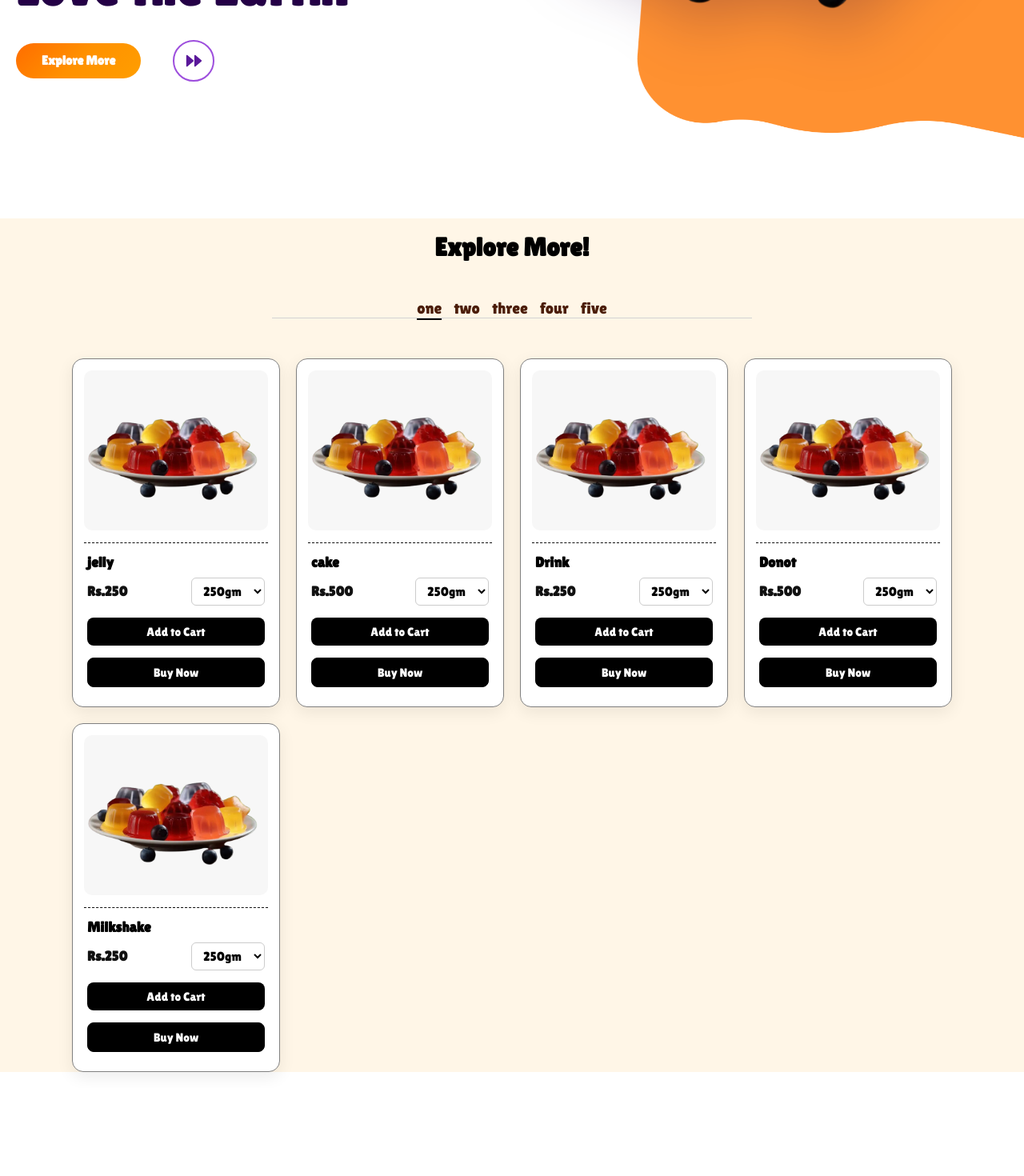
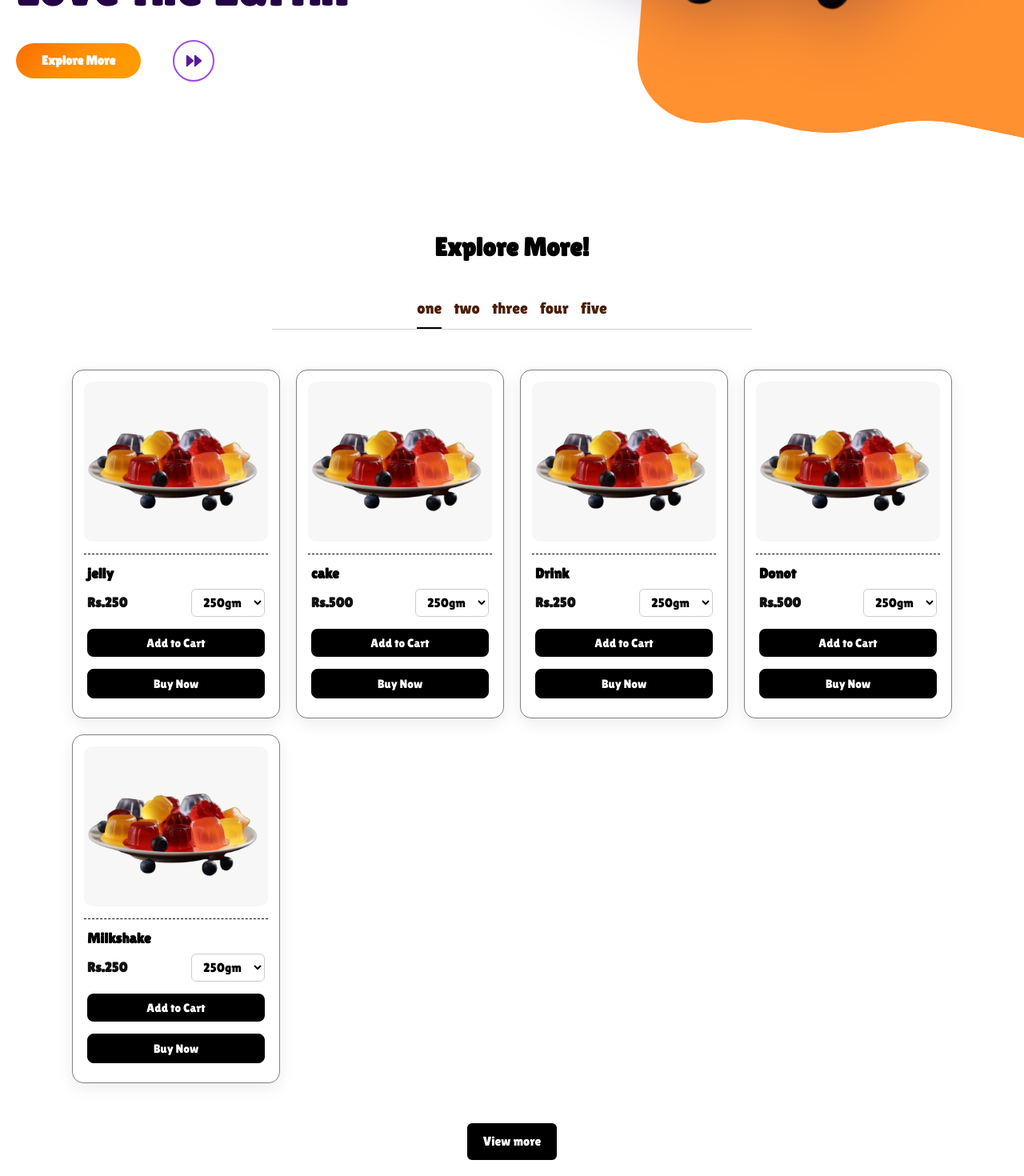
Before and after one commit to Tanvi-1496/zatpatrecepie, a React (Vite) app in the folder frontend/zatpatreceipe/: page / in a window 1280 px wide. Shown: the part 507-1977 px from the top of the page at 80% size. Before the commit the page ends 1867 px from the top, so only its background shows below. Built offline with nearby package versions, Linux system fonts and the light colour scheme.

Commit message:
added-view-more-products

```diff
--- a/frontend/zatpatreceipe/src/Router/index.jsx
+++ b/frontend/zatpatreceipe/src/Router/index.jsx
@@ -14,6 +14,10 @@ const Router = () => {
   const cart = JSON.parse(localStorage.getItem("cart")) || [];
 
   const [cartProducts, setCartProducts] = useState(cart);
+
+  cartOpen
+    ? (document.body.style.overflow = "hidden")
+    : (document.body.style.overflow = "auto");
 
   const [cards, setCards] = useState([
     {
--- a/frontend/zatpatreceipe/src/sections/Home/Exploremore/index.jsx
+++ b/frontend/zatpatreceipe/src/sections/Home/Exploremore/index.jsx
@@ -1,8 +1,9 @@
 import React, { useState, useEffect } from "react";
 import "../../../styles/Home/Exploremore/index.css";
 
+export const calcPriceAccToWeight = (weight) => {
+  console.log(weight);
 
-export const calcPriceAccToWeight = (weight) => {
   switch (weight) {
     case 250:
       return 1;
@@ -10,14 +11,13 @@ export const calcPriceAccToWeight = (weight) => {
       return 2;
     case 750:
       return 3;
-    case 1:
+    case 1000:
       return 4;
   }
 };
 
 const Exploremore = ({ setCartOpen, setCartProducts, cards, setCards }) => {
   const [activeCat, setActiveCat] = useState("one");
-
 
   const addToCart = (card) => {
     setCartProducts((prev) => {
@@ -76,16 +76,15 @@ const Exploremore = ({ setCartOpen, setCartProducts, cards, setCards }) => {
                       Rs.{card.price * calcPriceAccToWeight(card.weight)}
                     </p>
                     <select
+                      value={card.weight || 250}
                       onChange={(e) =>
-                        handleWeights(card.id, e.target.value)
+                        handleWeights(card.id, Number(e.target.value))
                       }
                     >
-                      <option selected value={250}>
-                        250gm
-                      </option>
+                      <option value={250}>250gm</option>
                       <option value={500}>500gm</option>
                       <option value={750}>750gm</option>
-                      <option value={1}>1kg</option>
+                      <option value={1000}>1kg</option>
                     </select>
                   </div>
                   {/* <p className='product_desc'>
@@ -105,6 +104,8 @@ const Exploremore = ({ setCartOpen, setCartProducts, cards, setCards }) => {
               </div>
             ))}
         </div>
+
+        <a href = "all-products" className="view-more">View more</a>
       </div>
     </div>
   );
--- a/frontend/zatpatreceipe/src/styles/AllProducts/index.css
+++ b/frontend/zatpatreceipe/src/styles/AllProducts/index.css
@@ -63,10 +63,10 @@
   flex-direction: column;
 }
 
-.product_item:hover {
+/* .product_item:hover {
   transform: translateY(-6px);
   box-shadow: 0 12px 30px rgba(0, 0, 0, 0.15);
-}
+} */
 
 /* PRODUCT IMAGE */
 .product_img {
--- a/frontend/zatpatreceipe/src/styles/Home/Exploremore/index.css
+++ b/frontend/zatpatreceipe/src/styles/Home/Exploremore/index.css
@@ -1,7 +1,6 @@
 .exploremore_container {
     width: 100%;
     min-height: 100%;
-    background-color: #fff6e7;
     display: flex;
     justify-content: center;
     flex-direction: column;
@@ -30,7 +29,7 @@
     gap: 15px;
     display: flex;
     flex-wrap: wrap;
-    padding-bottom: 2px;
+    padding-bottom: 16px;
     border-bottom: 1px solid lightgrey;
     width: 100%;
     max-width: 600px;
@@ -55,7 +54,7 @@
     background-color: black;
     height: 2px;
     left: 0;
-    bottom: -5px;
+    bottom: -16px;
 }
 
 .productss_container {
@@ -79,10 +78,10 @@
     box-shadow: 0 3px 8px rgba(0,0,0,0.1);
     transition: transform 0.2s ease;
 }
-
+/*
 .product_item:hover {
     transform: translateY(-5px);
-}
+} */
 
 .product_img {
     width: 100%;
@@ -139,6 +138,13 @@
 .product_desc {
     font-style: normal;
     font-size: 14px;
+}
+
+.view-more{
+    background-color: black;
+    color: white;
+    padding: 15px 20px;
+    border-radius: 6px;
 }
 
 /* Responsive media queries */
--- a/frontend/zatpatreceipe/src/styles/Home/Nav/index.css
+++ b/frontend/zatpatreceipe/src/styles/Home/Nav/index.css
@@ -9,7 +9,7 @@
   align-items: center;
   justify-content: space-between;
   padding: 0 20px;
-  z-index: 1000;
+  z-index: 998;
   background: linear-gradient(to right, #7b2cbf, #5a189a, #3c096c); /* lighter left → darker right */
   box-shadow: 0 5px 15px rgba(0, 0, 0, 0.15);
   transition: all 0.3s ease;
```
